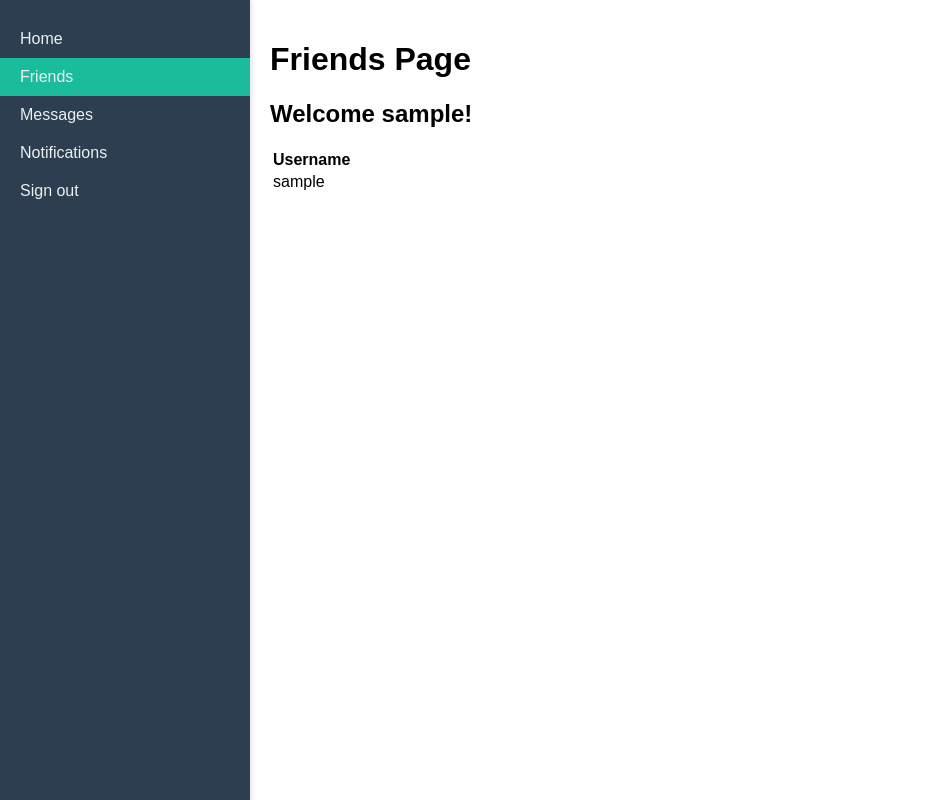
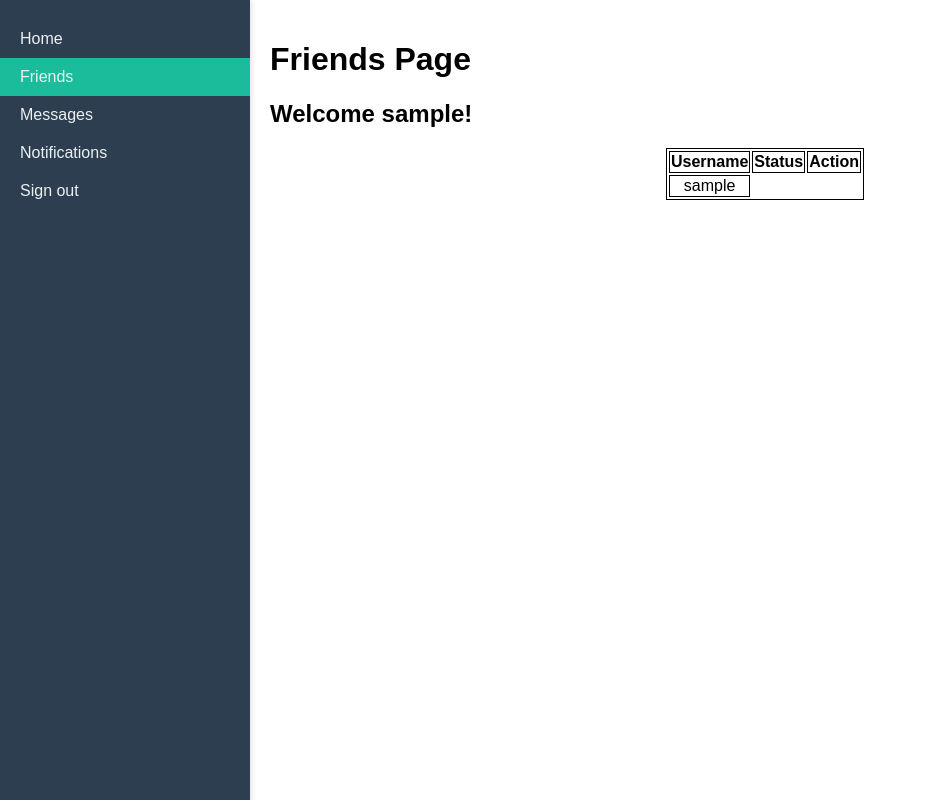
Before and after one commit to Imran28K/SocialMediaApp, a PHP site: page /friend-list.php in a window 1280 px wide. Shown: the whole page, without its empty margins (0-927 px from the left). Run offline with PHP 8.4, Linux system fonts and the light colour scheme; the visitor is signed in with stand-in values (Sample User, id 1); tables that the repository leaves empty or names only in its code hold one stand-in row (values such as "Sample post").

Commit message:
table test

```diff
--- /dev/null
+++ b/css/table.css
@@ -0,0 +1,14 @@
+table, th, td {
+    border: 1px solid;
+    position: relative;
+    margin: auto;
+    text-align: center;
+  }
+
+
+
+td:hover {
+    background-color: green;
+    animation-duration: 4s;
+
+}
--- a/user/friend-list.php
+++ b/user/friend-list.php
@@ -4,6 +4,7 @@
     <meta charset="UTF-8">
     <meta name="viewport" content="width=device-width, initial-scale=1.0">
     <title>Friend List</title>
+    <link rel="stylesheet" type="text/css" href="../css/table.css">
 </head>
 <body>
 
@@ -23,9 +24,11 @@ $username = $_SESSION['username'];
     $friendships = getFriendships($username);
     if (!empty($friendships)) {
         echo "<table>";
-        echo "<tr>
+        echo "<thead><tr>
                 <th>Username</th>
-              </tr>";
+                <th>Status</th>
+                <th>Action</th>
+              </tr></thead><tbody>";
 
         foreach ($friendships as $friendship) {
             echo "<tr>";
@@ -33,7 +36,7 @@ $username = $_SESSION['username'];
             echo "</tr>";
         }
 
-        echo "</table>";
+        echo "</tbody></table>";
     } else {
         echo "<p>No friends found.</p>";
     }
```
